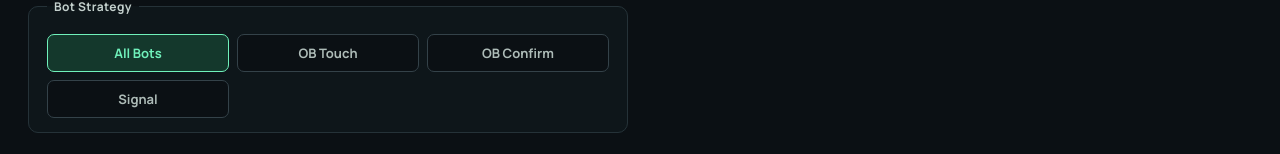
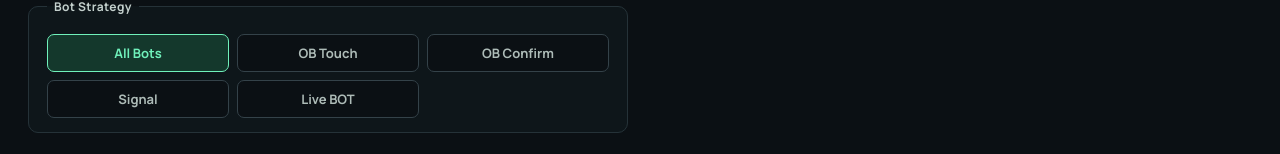
Before and after one commit to emiraclelicense-del/Tradingbotwebsite-, a Next.js app: page / in a window 1280 px wide. Shown: the part 224-378 px from the top of the page. Built offline with nearby package versions, Linux system fonts and the light colour scheme; no server answers; the database is empty.

Commit message:
Update bot-strategy.ts

```diff
--- a/app/bot-strategy.ts
+++ b/app/bot-strategy.ts
@@ -1,13 +1,15 @@
-export type BotStrategy = "all" | "ob" | "confirm" | "signal";
+export type BotStrategy = "all" | "ob" | "confirm" | "signal" | "live";
 
 export const strategyLabels: Record<BotStrategy, string> = {
   all: "All Bots",
   ob: "OB Touch",
   confirm: "OB Confirm",
   signal: "Signal",
+  live: "Live BOT",
 };
 
 export function matchesStrategy(botName: string, strategy: string) {
+  if (strategy === "live") return /\blive(?:\s+bot)?\b/i.test(botName);
   const isSignal = /\b(?:emiracle(?:x)?|emircale(?:x)?|united(?:[\s_-]+kings)?|range[\s_-]*of[\s_-]*(?:candle|chart))\b/i.test(botName);
   if (strategy === "signal") return isSignal;
   if (strategy === "confirm") return /\bConfirm\b/i.test(botName);
```
